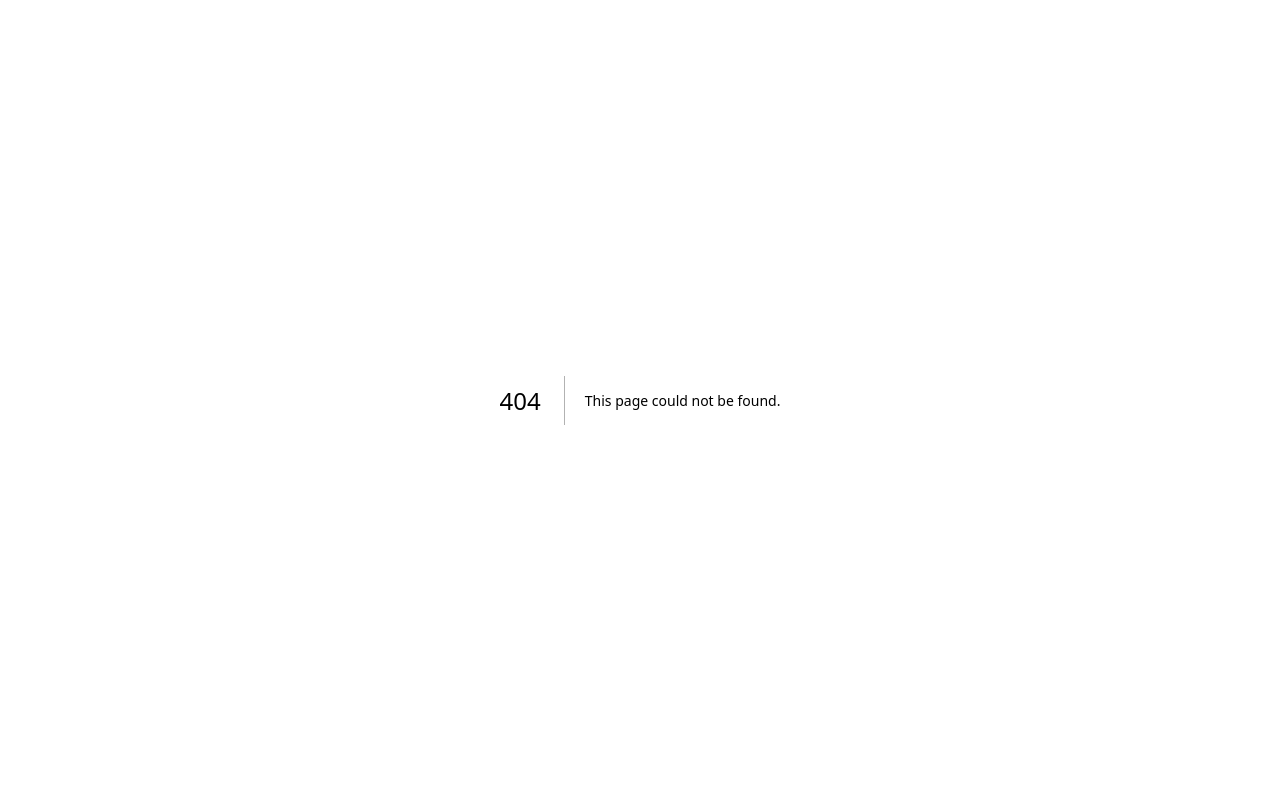
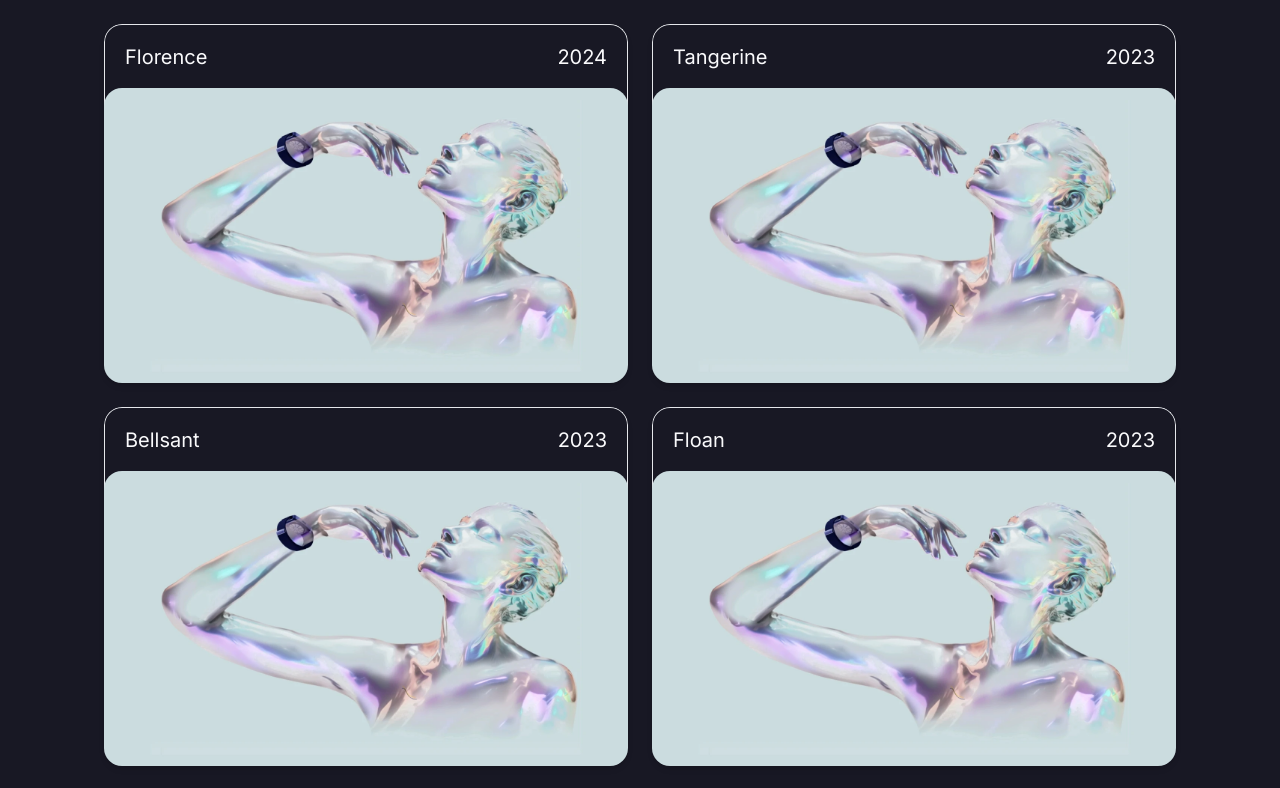
Before and after one commit to abhishekdhar999/webcosmos.in, a Next.js app: page /work in a window 1280 px wide. Before the commit this address had no page. Shown: the top 788 px of the page. Built offline with nearby package versions, Linux system fonts and the light colour scheme.

Commit message:
Work page added
Signed-off-by: Archit Sharma <archit8679@gmail.com>

```diff
--- /dev/null
+++ b/data/works.json
@@ -0,0 +1,44 @@
+[
+        {
+            "name": "Florence",
+            "year": "2024",
+            "image": "/work/sample.webp",
+            "text": "Description of Florence",
+            "link": "/work/florence"
+        },
+        {
+            "name": "Tangerine",
+            "year": "2023",
+            "image": "/work/sample.webp",
+            "text": "Description of Tangerine",
+            "link": "/work/tangerine"
+        },
+        {
+            "name": "Bellsant",
+            "year": "2023",
+            "image": "/work/sample.webp",
+            "text": "Description of Bellsant",
+            "link": "/work/bellsant"
+        },
+        {
+            "name": "Floan",
+            "year": "2023",
+            "image": "/work/sample.webp",
+            "text": "Description of Floan",
+            "link": "/work/floan"
+        },
+        {
+            "name": "Florence",
+            "year": "2024",
+            "image": "/work/sample.webp",
+            "text": "Description of Florence",
+            "link": "/work/florence"
+        },
+        {
+            "name": "Tangerine",
+            "year": "2023",
+            "image": "/work/sample.webp",
+            "text": "Description of Tangerine",
+            "link": "/work/tangerine"
+        }
+]
--- /dev/null
+++ b/src/app/components/work/WorkSection.js
@@ -0,0 +1,26 @@
+import React from 'react';
+
+    export default function WorkSection({worksData}) {
+        return (
+            <div className="px-20 py-0 w-full col-span-12">
+                <div className="grid grid-cols-2 gap-6 p-6 bg-background">
+                    {worksData.map((work, index) => (
+                        <a key={index} href={work.link} className="shadow-md rounded-[1.125rem] overflow-hidden relative group block">
+                            <div className="md:rounded-t-[1.125rem] md:items-baseline md:p-[1.1rem_1.25rem_2.225rem] w-full flex justify-between border-t border-r border-l border-white-600 mb-[-1.125rem]">
+                                <h3 className="md:gap-2.5 md:text-xl font-normal leading-none m-0 text-heading-white">{work.name}</h3>
+                                <p className="md:text-xl font-normal leading-none text-heading-white">{work.year}</p>
+                            </div>
+                            <div className="aspect-4/3 md:rounded-lg relative overflow-hidden">
+                                <div className="absolute top-0 left-0 w-full h-full bg-black/80 p-5%_9% opacity-0 transition-opacity duration-300 z-10 flex items-center justify-center text-white group-hover:opacity-100 leading-5 font-normal mb-4 text-2xl">
+                                    {work.text}
+                                </div>
+                                <span className="md:rounded-t-[1.125rem] top-0 left-0 w-full h-full object-cover">
+                                    <img src={work.image} alt={work.name} className="md:rounded-t-[1.125rem] block max-w-full max-h-full overflow-clip" />
+                                </span>
+                            </div>
+                        </a>
+                    ))}
+                </div>
+            </div>
+        );
+    }
--- /dev/null
+++ b/src/app/work/page.js
@@ -0,0 +1,10 @@
+import WorkSection from '../components/work/WorkSection';
+import data from '../../../data/works.json';
+
+export default function Work() {
+  return (
+    <div>
+      <WorkSection worksData={data}/>
+    </div>
+  );
+}
```
Also changed, not shown: public/work/sample.webp (added).
